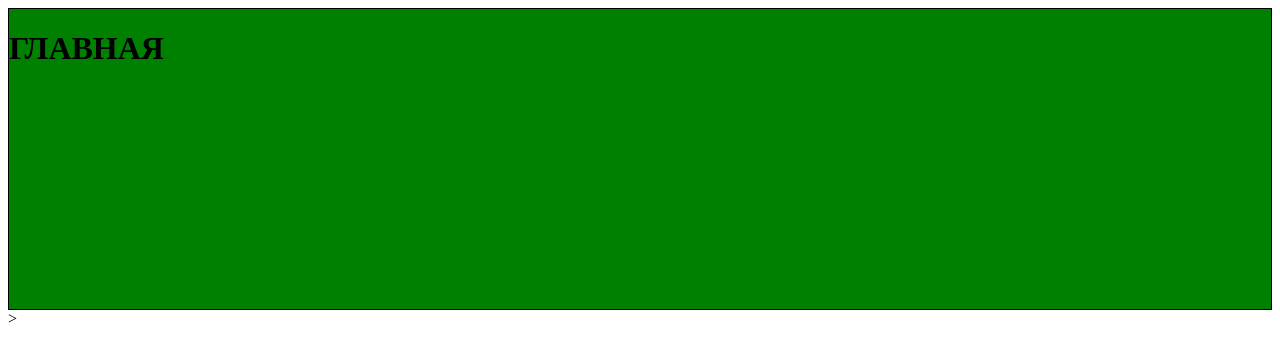
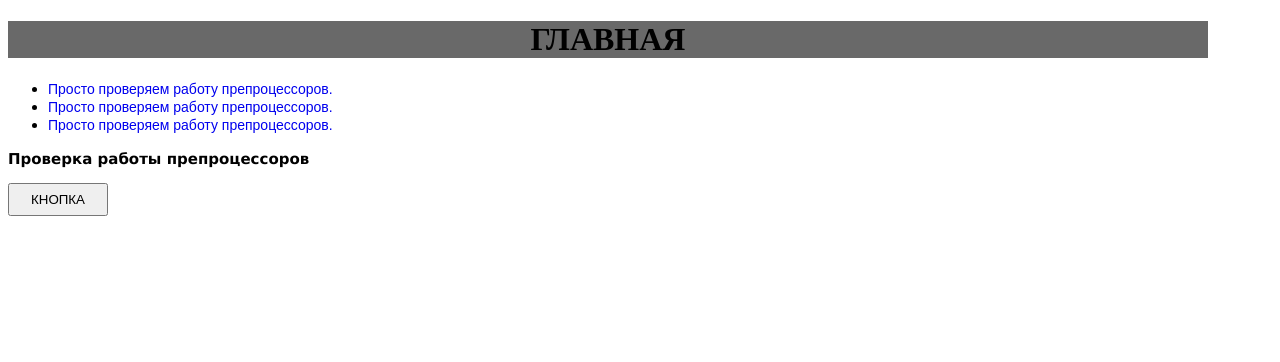
Before and after one commit to Pavelgithub123/LESS, a plain HTML site: page index.html in a window 1280 px wide. Drawn offline with Linux system fonts and the light colour scheme.

Commit message:
Все работает, комит для точки

```diff
--- a/dist/style.css
+++ b/dist/style.css
@@ -1,5 +1,67 @@
 header {
-  height: 300px;
-  border: 1px solid black;
-  background-color: green;
+  width: 1200px;
+  background-color: dimgrey;
 }
+h1 {
+  width: 1200px;
+  background-color: dimgrey;
+  border: 1px sold black;
+  color: black;
+  display: block;
+  text-align: center;
+}
+main {
+  width: 1280px;
+}
+ul {
+  text-decoration: none;
+  color: red;
+}
+ul li {
+  text-decoration: none;
+  color: black;
+}
+ul li a {
+  text-decoration: none;
+}
+.header {
+  width: 1280px;
+  background-color: red;
+}
+.header-title {
+  color: black;
+}
+.header-list {
+  list-style-type: none;
+}
+button {
+  text-decoration: grey;
+  width: 100px;
+  height: 33.33333333px;
+  border: 1px sold black;
+}
+button:hover {
+  background-color: #cdcdcd;
+}
+button:active {
+  background-color: #343434;
+}
+p {
+  width: 320px;
+  font-family: Arial;
+  font-size: 14px;
+  font-weight: normal;
+}
+a {
+  text-decoration: none;
+  font-family: Arial;
+  font-size: 14px;
+  font-weight: normal;
+}
+.p-header {
+  width: 640px;
+  font-family: Verdana;
+  font-size: 15px;
+  font-weight: bold;
+  color: black;
+}
--- a/dist/style.less
+++ b/dist/style.less
@@ -1,8 +1,100 @@
-@width: 1000px;
-@b-color: green;
+@width             : 1280px;
+@p-color           : red;
+@p-widht           : (@width)+3;
+@header-title-color: black;
+@btn-width         : 100px;
+@btn-heigth        : (@btn-width)/3;
+@btn-backgraund    : grey;
+@border-stroke     : 1px sold black;
+@color-link        : grey;
+
 header {
-    @width:1300px;
-    height: 300px;
-    border: 1px solid black;
-    background-color: @b-color;
+    @width          : 1200px;
+    width           : @width;
+    background-color: dimgrey;
 }
+
+h1 {
+    @width          : 1200px;
+    width           : @width;
+    background-color: dimgrey;
+    border          : @border-stroke;
+    color           : black;
+    display         : block;
+    text-align      : center;
+}
+
+main {
+    width: @width;
+}
+
+ul {
+    text-decoration: none;
+    color          : red;
+
+    li {
+        text-decoration: none;
+        color          : black;
+
+        a {
+            text-decoration: none;
+        }
+    }
+}
+
+.header {
+    width           : @width;
+    background-color: @p-color;
+
+    &-title {
+        color: @header-title-color;
+    }
+
+    &-list {
+        list-style-type: none;
+    }
+}
+
+button {
+    text-decoration: @color-link;
+    width: @btn-width;
+    height: @btn-heigth;
+    border: @border-stroke;
+
+    &:hover {
+        background-color: lighten(@color-link, 30);
+    }
+
+    &:active {
+        background-color: darken(@color-link, 30);
+    }
+}
+
+.txt() {
+    font-family: Arial;
+    font-size  : 14px;
+    font-weight: normal;
+}
+
+p {
+    width: @width/4;
+    .txt();
+}
+
+a {
+    text-decoration: none;
+    .txt;
+}
+
+.txt(@family, @size, @weight) {
+    font-family: @family;
+    font-size  : @size;
+    font-weight: @weight;
+}
+
+.p-header {
+    width: @width/2;
+    .txt(Verdana, 15px, bold);
+    color: black;
+
+}
--- a/index.html
+++ b/index.html
@@ -1,18 +1,33 @@
 <!DOCTYPE html>
 <html lang="en">
+
 <head>
 	<meta charset="UTF-8">
 	<meta name="viewport" content="width=device-width, initial-scale=1.0">
 	<link rel="stylesheet" href="dist/style.css">
-	<title>Document</title>
+	<title>Препроцессоры</title>
 </head>
+
 <body>
+
 	<header>
-<h1>ГЛАВНАЯ</h1>
+		<h1>ГЛАВНАЯ</h1>
 	</header>
 	<main>
+		<ul>
+			<li>
+				<a href="#">Просто проверяем работу препроцессоров.</a>
+			</li>
+			<li>
+				<a href="#">Просто проверяем работу препроцессоров.</a>
+			</li>
+			<li>
+				<a href="#">Просто проверяем работу препроцессоров.</a>
+			</li>
+		</ul>
+		<p class="p-header">Проверка работы препроцессоров</p>
+		<button>КНОПКА</button>
+	</main>
+</body>
 
-	</main>
-
-</body>
-</html>>
+</html>
```
